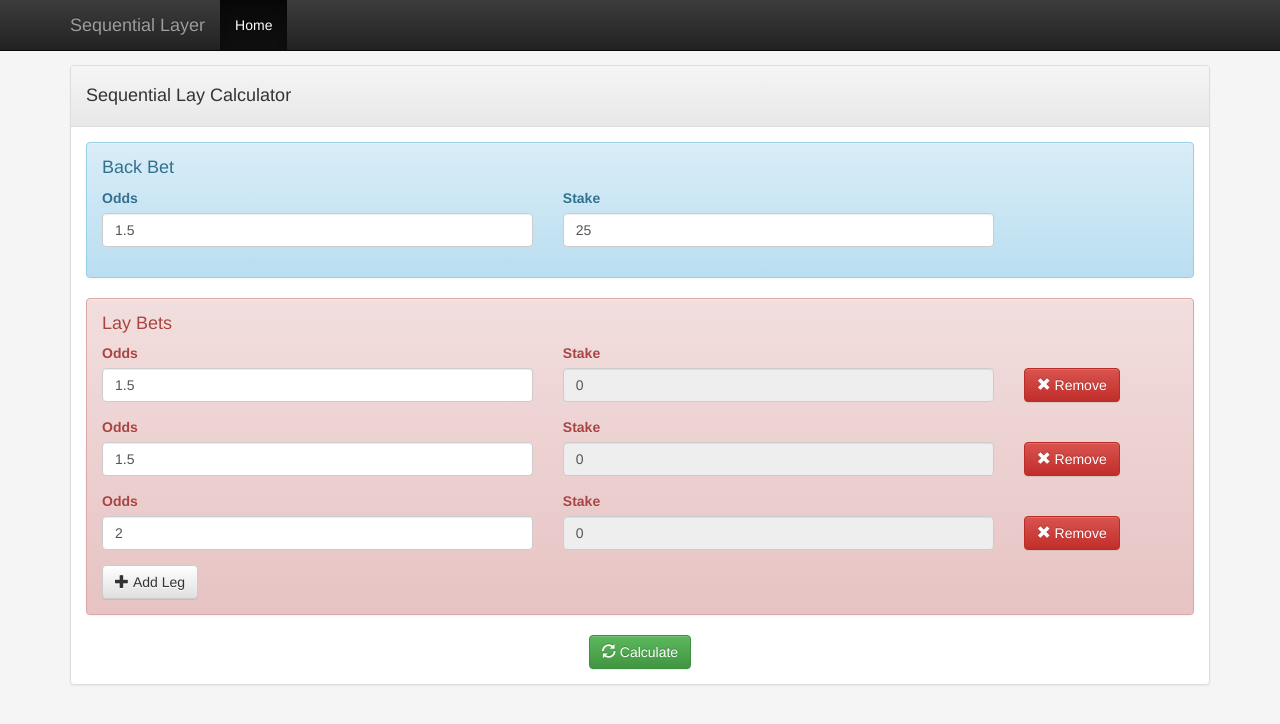
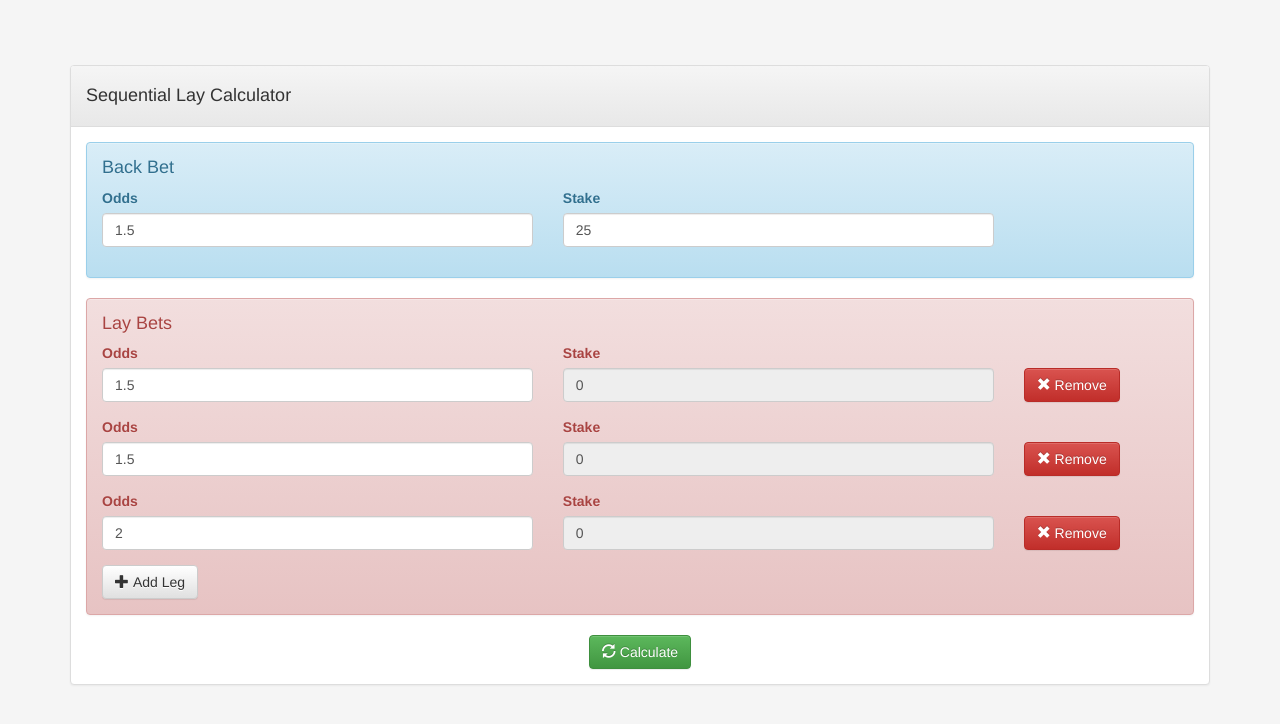
Before and after one commit to richard-ob/sequential-layer, a Vue app: page / in a window 1280 px wide. Shown: the top 724 px of the page. Built offline with nearby package versions, Linux system fonts and the light colour scheme.

Commit message:
Remove unnecessary navigation

```diff
--- a/src/App.vue
+++ b/src/App.vue
@@ -1,28 +1,7 @@
 <template>
-  <div id="app">
-    <nav class="navbar navbar-inverse navbar-fixed-top">
-      <div class="container">
-        <div class="navbar-header">
-          <button type="button" class="navbar-toggle collapsed" data-toggle="collapse" data-target="#navbar" aria-expanded="false"
-            aria-controls="navbar">
-            <span class="sr-only">Toggle navigation</span>
-            <span class="icon-bar"></span>
-            <span class="icon-bar"></span>
-            <span class="icon-bar"></span>
-          </button>
-          <a class="navbar-brand" href="#">Sequential Layer</a>
-        </div>
-        <div id="navbar" class="collapse navbar-collapse">
-          <ul class="nav navbar-nav">
-            <li class="active"><a href="#">Home</a></li>
-          </ul>
-        </div>
-      </div>
-    </nav>
     <div class="container">
       <sequential-lay-calculator></sequential-lay-calculator>
     </div>
-  </div>
 </template>
 
 <script>
```
